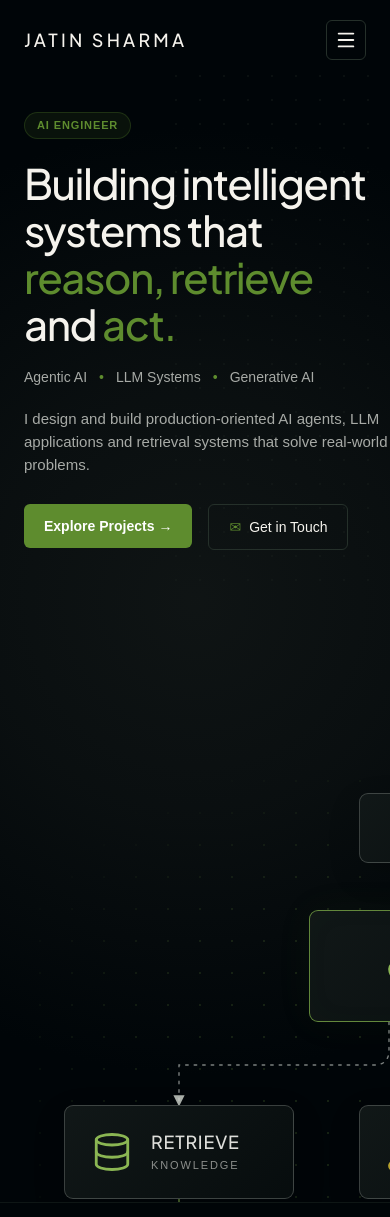
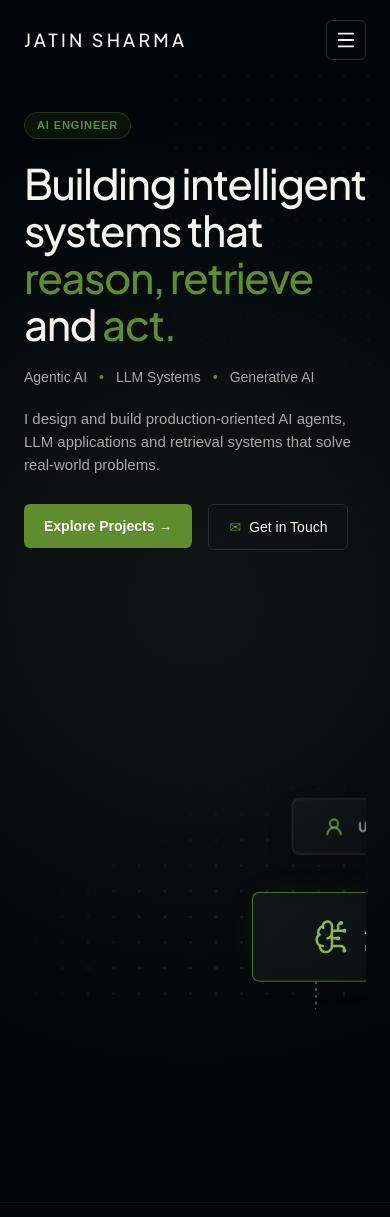
Before and after one commit to JatinKumarSharma/Jatin_Sharma_Portfolio, a React (Vite) app: page / in a window 390 px wide. Shown: the top 1217 px of the page. Built offline with nearby package versions, Linux system fonts and the light colour scheme.

Commit message:
Architecture Diagram Frame Change

```diff
--- a/src/index.css
+++ b/src/index.css
@@ -57,6 +57,7 @@
     font-family: Arial, Helvetica, sans-serif;
     -webkit-font-smoothing: antialiased;
     -moz-osx-font-smoothing: grayscale;
+    overflow-x: hidden;
   }
 
   h1,
@@ -164,13 +165,9 @@
      These dimensions contain the complete diagram,
      including the right memory node and bottom response node.
   */
-  width: 860px;
-  height: 600px;
-
-  max-width: 100%;
-
+  width: 820px;
+  height: 560px;
   margin: 0 auto;
-
   overflow: visible;
 }
 
@@ -191,9 +188,8 @@
      All nodes use absolute pixel coordinates
      based on this canvas.
   */
-  width: 860px;
-  height: 600px;
-
+  width: 820px;
+  height: 560px;
   transform-origin: top left;
 }
 
@@ -567,14 +563,14 @@
    misaligned.
 */
 
-@media (max-width: 860px) {
+@media (max-width: 768px) {
   .architecture-wrapper {
-    width: 100%;
-    height: calc((100vw - 48px) * 600 / 860);
+    width: 656px;
+    height: 448px;
   }
 
   .architecture-canvas {
-    transform: scale(calc((100vw - 48px) / 860));
+    transform: scale(0.8);
   }
 }
 
@@ -590,16 +586,18 @@
 
 @media (max-width: 640px) {
   .architecture-wrapper {
-    width: calc(100vw - 24px);
-
-    height: calc((100vw - 24px) * 600 / 860);
+    width: 100%;
+    height: auto;
+    aspect-ratio: 820 / 560;
+    overflow: hidden;
   }
 
   .architecture-canvas {
-    transform: scale(calc((100vw - 24px) / 860));
+    transform: scale(
+      calc((100vw - 32px) / 820)
+    );
   }
 }
-
 /*
    Very small devices:
 
@@ -607,14 +605,14 @@
    without causing horizontal clipping.
 */
 
-@media (max-width: 380px) {
+@media (max-width: 400px) {
   .architecture-wrapper {
-    width: calc(100vw - 16px);
-
-    height: calc((100vw - 16px) * 600 / 860);
+    width: 100%;
   }
 
   .architecture-canvas {
-    transform: scale(calc((100vw - 16px) / 860));
+    transform: scale(
+      calc((100vw - 24px) / 820)
+    );
   }
 }
```
